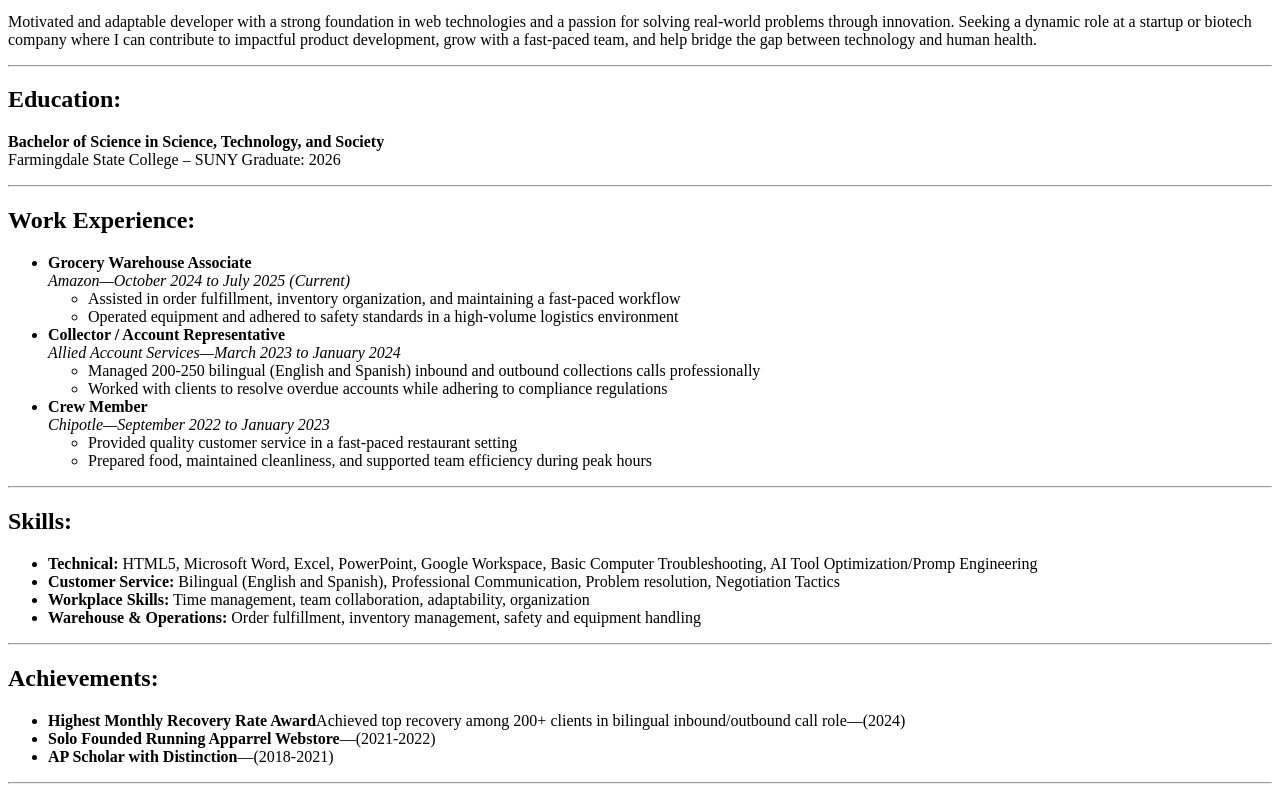
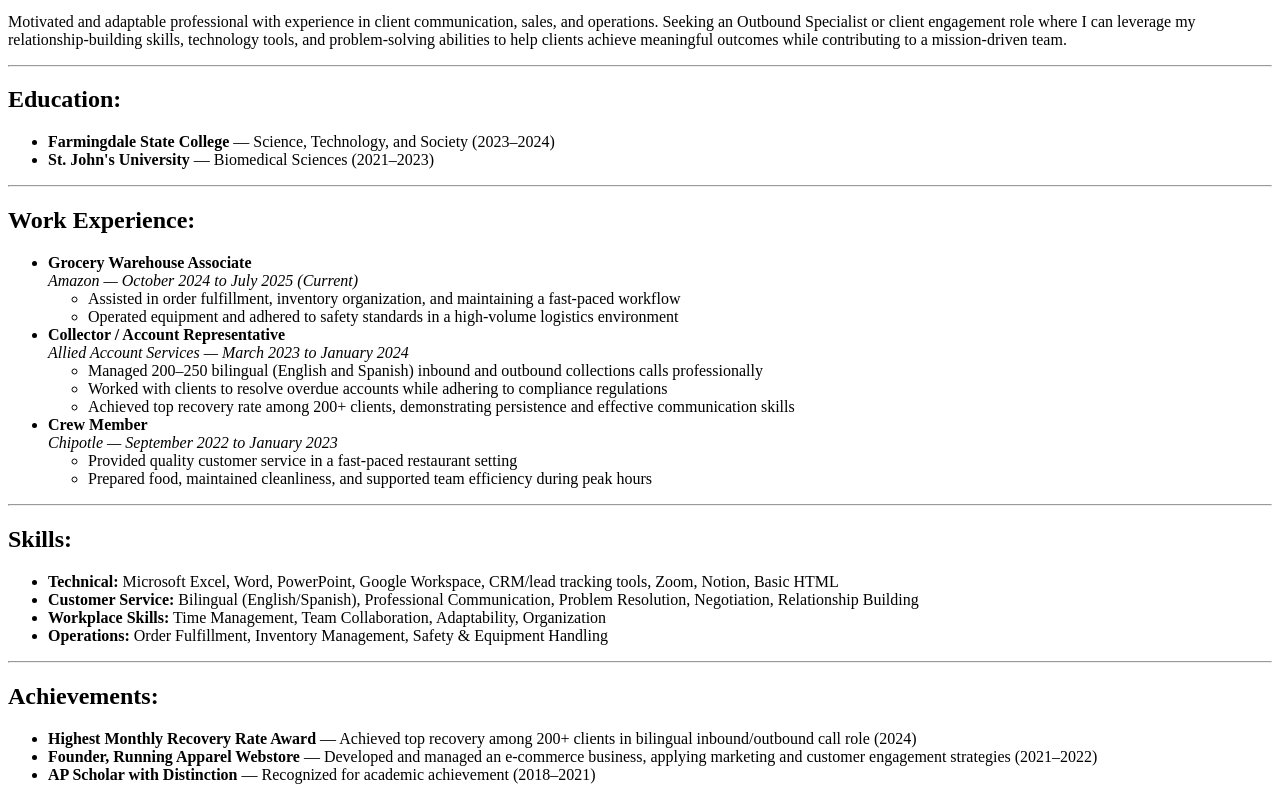
Before and after one commit to chrcode11/html-portfolio, a plain HTML site: page index.html in a window 1280 px wide. Shown: the part 400-1198 px from the top of the page. Drawn offline with Linux system fonts and the light colour scheme.

Commit message:
Update index.html

```diff
--- a/index.html
+++ b/index.html
@@ -3,46 +3,51 @@
   <head>
     <meta charset="utf-8">
     <meta name="description" content="Juan Ivaldy personal resume">
-    <meta property="og:title" content="My Resume">
+    <meta property="og:title" content="Juan Ivaldy Resume">
     <meta property="og:type" content="website">
     <meta name="viewport" content="width=device-width, initial-scale=1">
-    <title>My Resume</title>
+    <title>Juan Ivaldy Resume</title>
   </head>
   <body>
     <header>
       <h1>Juan Ivaldy</h1>
-      <img src="ResumePhoto.jpeg" alt="My Resume Photo" width="140">
+      <img src="ResumePhoto.jpeg" alt="Juan Ivaldy Photo" width="140">
       <p>Client Engagement & Sales Specialist | Bilingual (English/Spanish) | Driven to Connect People & Technology</p>
       <hr>
     </header>
+
     <section>
       <h2>Career Objective:</h2>
-      <p>Motivated and adaptable developer with a strong foundation in web technologies and a passion for solving real-world problems through innovation. Seeking a dynamic role at a startup or biotech company where I can contribute to impactful product development, grow with a fast-paced team, and help bridge the gap between technology and human health.</p>
+      <p>Motivated and adaptable professional with experience in client communication, sales, and operations. Seeking an Outbound Specialist or client engagement role where I can leverage my relationship-building skills, technology tools, and problem-solving abilities to help clients achieve meaningful outcomes while contributing to a mission-driven team.</p>
       <hr>
     </section>
+
     <section>
       <h2>Education:</h2>
-      <p><strong>Bachelor of Science in Science, Technology, and Society</strong><br>
-Farmingdale State College – SUNY
-Graduate: 2026</p>
+      <ul>
+        <li><strong>Farmingdale State College</strong> — Science, Technology, and Society (2023–2024)</li>
+        <li><strong>St. John's University</strong> — Biomedical Sciences (2021–2023)</li>
+      </ul>
       <hr>
     </section>
+
     <section>
       <h2>Work Experience:</h2>
       <ul>
-        <li><strong>Grocery Warehouse Associate</strong><br><em>Amazon—October 2024 to July 2025 (Current)</em>
+        <li><strong>Grocery Warehouse Associate</strong><br><em>Amazon — October 2024 to July 2025 (Current)</em>
           <ul>
             <li>Assisted in order fulfillment, inventory organization, and maintaining a fast-paced workflow</li>
             <li>Operated equipment and adhered to safety standards in a high-volume logistics environment</li>
           </ul>
-      </li>
-        <li><strong>Collector / Account Representative</strong><br><em>Allied Account Services—March 2023 to January 2024</em>
+        </li>
+        <li><strong>Collector / Account Representative</strong><br><em>Allied Account Services — March 2023 to January 2024</em>
           <ul>
-            <li>Managed 200-250 bilingual (English and Spanish) inbound and outbound collections calls professionally</li>
+            <li>Managed 200–250 bilingual (English and Spanish) inbound and outbound collections calls professionally</li>
             <li>Worked with clients to resolve overdue accounts while adhering to compliance regulations</li>
+            <li>Achieved top recovery rate among 200+ clients, demonstrating persistence and effective communication skills</li>
           </ul>
         </li>
-        <li><strong>Crew Member</strong><br><em>Chipotle—September 2022 to January 2023</em>
+        <li><strong>Crew Member</strong><br><em>Chipotle — September 2022 to January 2023</em>
           <ul>
             <li>Provided quality customer service in a fast-paced restaurant setting</li>
             <li>Prepared food, maintained cleanliness, and supported team efficiency during peak hours</li>
@@ -51,33 +56,36 @@ Graduate: 2026</p>
       </ul>
       <hr>
     </section>
+
     <section>
       <h2>Skills:</h2>
       <ul>
-        <li><strong>Technical:</strong> HTML5, Microsoft Word, Excel, PowerPoint, Google Workspace, Basic Computer Troubleshooting, AI Tool Optimization/Promp Engineering</li>
-        <li><strong>Customer Service:</strong> Bilingual (English and Spanish), Professional Communication, Problem resolution, Negotiation Tactics</li>
-        <li><strong>Workplace Skills:</strong> Time management, team collaboration, adaptability, organization</li>
-        <li><strong>Warehouse & Operations:</strong> Order fulfillment, inventory management, safety and equipment handling</li>
+        <li><strong>Technical:</strong> Microsoft Excel, Word, PowerPoint, Google Workspace, CRM/lead tracking tools, Zoom, Notion, Basic HTML</li>
+        <li><strong>Customer Service:</strong> Bilingual (English/Spanish), Professional Communication, Problem Resolution, Negotiation, Relationship Building</li>
+        <li><strong>Workplace Skills:</strong> Time Management, Team Collaboration, Adaptability, Organization</li>
+        <li><strong>Operations:</strong> Order Fulfillment, Inventory Management, Safety & Equipment Handling</li>
       </ul>
       <hr>
     </section>
+
     <section>
       <h2>Achievements:</h2>
       <ul>
-        <li><strong>Highest Monthly Recovery Rate Award</strong>Achieved top recovery among 200+ clients in bilingual inbound/outbound call role—(2024)</li>
-        <li><strong>Solo Founded Running Apparrel Webstore</strong>—(2021-2022)</li>
-        <li><strong>AP Scholar with Distinction</strong>—(2018-2021)</li>
+        <li><strong>Highest Monthly Recovery Rate Award</strong> — Achieved top recovery among 200+ clients in bilingual inbound/outbound call role (2024)</li>
+        <li><strong>Founder, Running Apparel Webstore</strong> — Developed and managed an e-commerce business, applying marketing and customer engagement strategies (2021–2022)</li>
+        <li><strong>AP Scholar with Distinction</strong> — Recognized for academic achievement (2018–2021)</li>
       </ul>
       <hr>
     </section>
+
     <section>
       <h2>Other:</h2>
       <a href="hobbies.html" target="_blank">Hobbies</a><br>
       <a href="contact.html" target="_blank">Contact Me</a>
     </section>
+
     <footer>
       <p>© 2025 Juan Ivaldy. All rights reserved.</p>
     </footer>
   </body>
-
 </html>
```
